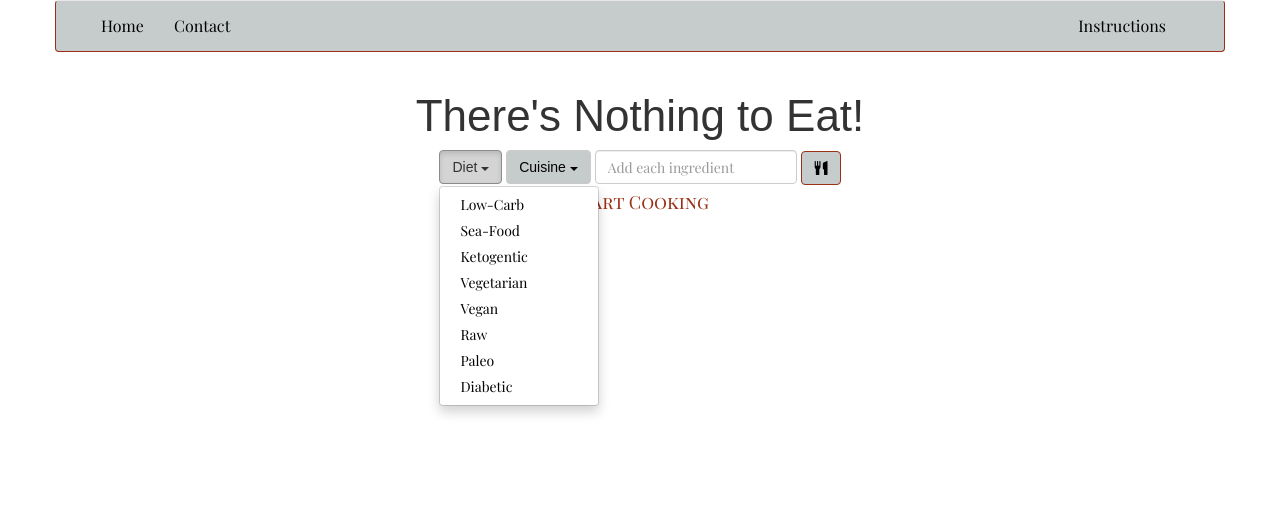
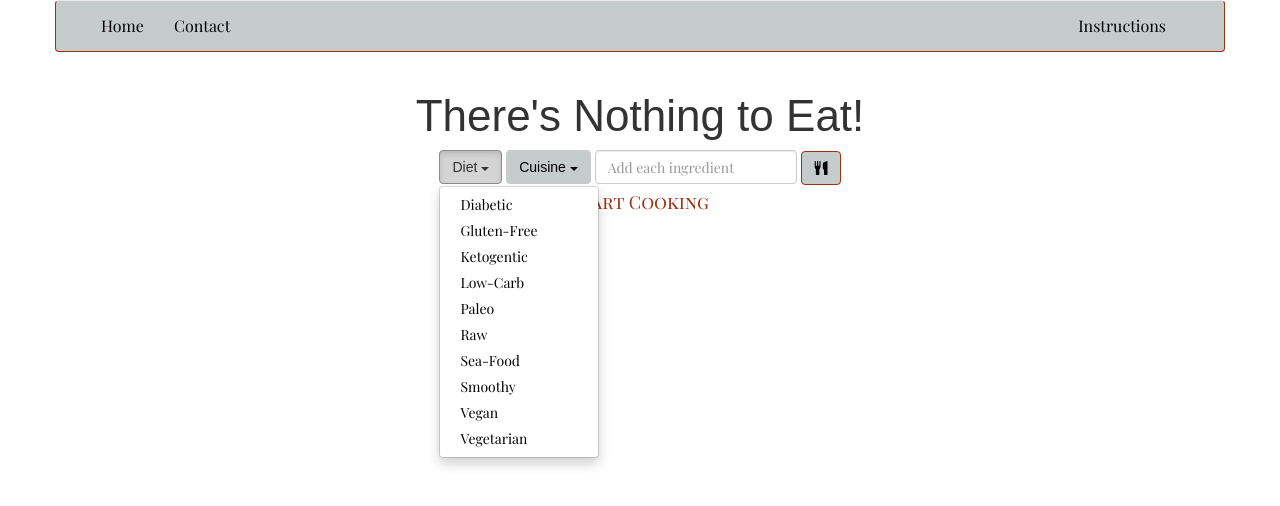
Before and after one commit to GormanGit/Theres_Nothing_To_Eat_App, a React (Create React App) app: page /search in a window 1280 px wide. Both pictures are taken after a click on the button "Diet". Shown: the top 506 px of the page. Built offline with nearby package versions, Linux system fonts and the light colour scheme; a web font is replaced by a local one.

Commit message:
diet items added

```diff
--- a/src/components/Search.js
+++ b/src/components/Search.js
@@ -42,41 +42,61 @@ class Search extends Component {
           <DropdownButton id="dropMenu" title="Diet" className="buttonColor"
           >
             <MenuItem id="listSignIn" styele={{color: "black"}}
-                      onClick={() => this.state.buttons.push(", low-carb")}>Low-Carb</MenuItem>
+                      onClick={() => this.state.buttons.push(", diabetic")}>Diabetic</MenuItem>
             <MenuItem id="listSignIn" styele={{color: "black"}}
-                      onClick={() => this.state.buttons.push(", Sea-Food")}>Sea-Food</MenuItem>
+                      onClick={() => this.state.buttons.push(", gluten Free")}>Gluten-Free</MenuItem>
             <MenuItem id="listSignIn" styele={{color: "black"}}
                       onClick={() => this.state.buttons.push(", Keto")}>Ketogentic</MenuItem>
+
+            <MenuItem id="listSignIn" styele={{color: "black"}}
+                      onClick={() => this.state.buttons.push(", low-carb")}>Low-Carb</MenuItem>
+
+            <MenuItem id="listSignIn" styele={{color: "black"}}
+                      onClick={() => this.state.buttons.push(", paleo")}>Paleo</MenuItem>
+
+            <MenuItem id="listSignIn" styele={{color: "black"}}
+                      onClick={() => this.state.buttons.push(", Raw")}>Raw</MenuItem>
+
+            <MenuItem id="listSignIn" styele={{color: "black"}}
+                      onClick={() => this.state.buttons.push(", sea-Food")}>Sea-Food</MenuItem>
+
+            <MenuItem id="listSignIn" styele={{color: "black"}}
+                      onClick={() => this.state.buttons.push(", smoothy")}>Smoothy</MenuItem>
+
+            <MenuItem id="listSignIn" styele={{color: "black"}}
+                      onClick={() => this.state.buttons.push(", Vegan")}>Vegan</MenuItem>
+
             <MenuItem id="listSignIn" styele={{color: "black"}}
                       onClick={() => this.state.buttons.push(", Vegetarian")}>Vegetarian</MenuItem>
-            <MenuItem id="listSignIn" styele={{color: "black"}}
-                      onClick={() => this.state.buttons.push(", Vegan")}>Vegan</MenuItem>
-            <MenuItem id="listSignIn" styele={{color: "black"}}
-                      onClick={() => this.state.buttons.push(", Raw")}>Raw</MenuItem>
-            <MenuItem id="listSignIn" styele={{color: "black"}}
-                      onClick={() => this.state.buttons.push(", Paleo")}>Paleo</MenuItem>
-            <MenuItem id="listSignIn" styele={{color: "black"}}
-                      onClick={() => this.state.buttons.push(", diabetic")}>Diabetic</MenuItem>
+
           </DropdownButton>
           {' '}
           <DropdownButton id="dropMenu" title="Cuisine" className="buttonColor"
           >
             <MenuItem id="listSignIn" styele={{color: "black"}}
                       onClick={() => this.state.buttons.push("+ African")}>African</MenuItem>
+
             <MenuItem id="listSignIn" styele={{color: "black"}}
                       onClick={() => this.state.buttons.push("+ American")}>American</MenuItem>
+
             <MenuItem id="listSignIn" styele={{color: "black"}}
                       onClick={() => this.state.buttons.push("+ Asian")}>Asian</MenuItem>
+
             <MenuItem id="listSignIn" styele={{color: "black"}}
                       onClick={() => this.state.buttons.push("+ French")}>French</MenuItem>
+
             <MenuItem id="listSignIn" styele={{color: "black"}}
                       onClick={() => this.state.buttons.push("+ Indian")}>Indian</MenuItem>
+
             <MenuItem id="listSignIn" styele={{color: "black"}}
                       onClick={() => this.state.buttons.push("+ Italian")}>Italian</MenuItem>
+
             <MenuItem id="listSignIn" styele={{color: "black"}}
                       onClick={() => this.state.buttons.push("+ Mexican")}>Mexican</MenuItem>
+
             <MenuItem id="listSignIn" styele={{color: "black"}}
                       onClick={() => this.state.buttons.push("+ Middle Eastern")}>Middle Eastern</MenuItem>
+
           </DropdownButton>
           {' '}
           <FormGroup>
--- a/src/components/topNavBar.js
+++ b/src/components/topNavBar.js
@@ -49,7 +49,7 @@ const topNavBar = () => {
         </Navbar.Header>
         <Navbar.Collapse>
           <Nav>
-            <NavItem  id="listSignIn"  href="/search"> Home
+            <NavItem  id="listSignIn"  href="/"> Home
               {/*<a style={{color: "#777777"}}> Home </a>*/}
             </NavItem>
             <OverlayTrigger trigger="hover" href="" placement="bottom" overlay={popoverContact}>
```
